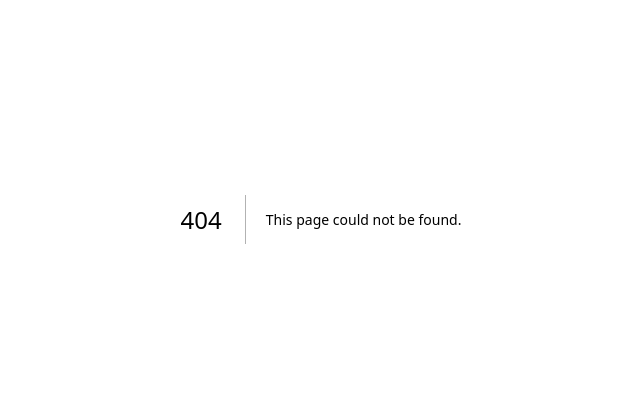
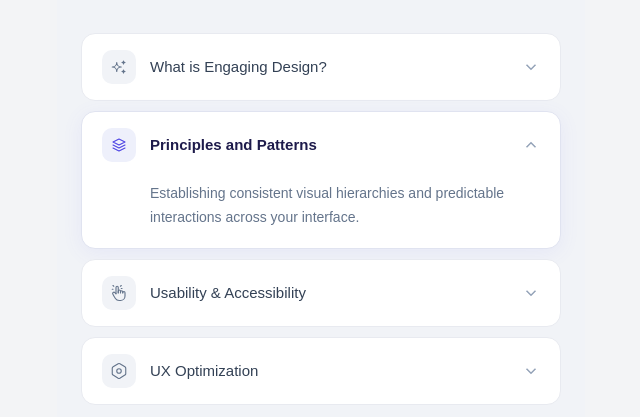
Before and after one commit to casanova259/myui, a Next.js app: page /accrodian in a window 1280 px wide. Before the commit this address had no page. Shown: the part 181-598 px from the top of the page, without its empty margins (319-959 px from the left). Built offline with nearby package versions, Linux system fonts and the light colour scheme.

Commit message:
Worked on the accordian component

```diff
--- /dev/null
+++ b/app/accrodian/page.tsx
@@ -0,0 +1,10 @@
+"use client";
+
+import Accordion from "@/components/accordian/accordian";
+
+export default function Page()
+{
+    return <div className="min-h-screen flex items-center justify-center bg-gray-100">
+        <Accordion/>
+    </div>
+}
--- /dev/null
+++ b/components/accordian/accordian.tsx
@@ -0,0 +1,205 @@
+import React, { useState } from "react";
+import { AnimatePresence, motion } from "motion/react";
+import {
+    IconSparkles,
+    IconStack2,
+    IconHandClick,
+    IconSettings2,
+} from "@tabler/icons-react";
+
+const ITEMS = [
+    {
+        id: 1,
+        icon: <IconSparkles size={18} stroke={1.5} />,
+        question: "What is Engaging Design?",
+        answer:
+            "Engaging design captures attention and creates meaningful experiences. It blends aesthetics with functionality to keep users interested and coming back.",
+    },
+    {
+        id: 2,
+        icon: <IconStack2 size={18} stroke={1.5} />,
+        question: "Principles and Patterns",
+        answer:
+            "Establishing consistent visual hierarchies and predictable interactions across your interface.",
+    },
+    {
+        id: 3,
+        icon: <IconHandClick size={18} stroke={1.5} />,
+        question: "Usability & Accessibility",
+        answer:
+            "Great products work for everyone. Usability ensures interfaces are intuitive, while accessibility ensures they are inclusive for users of all abilities.",
+    },
+    {
+        id: 4,
+        icon: <IconSettings2 size={18} stroke={1.5} />,
+        question: "UX Optimization",
+        answer:
+            "UX optimization is the process of improving how users interact with your product — reducing friction, increasing clarity, and boosting satisfaction over time.",
+    },
+];
+
+const visible={
+
+}
+
+export default function Accordion() {
+    const [openId, setOpenId] = useState<number | null>(2);
+
+    return (
+        <div style={s.page}>
+            <div style={s.list}>
+                {ITEMS.map((item) => {
+                    const isOpen = openId === item.id;
+
+                    return (
+                        // 👇 animate this div's background/shadow on open
+                        <motion.div
+                            initial={{
+                                opacity:0
+                            }}
+                            animate={{
+                                opacity: 1,
+                                animationDelay: 1,
+                            }}
+                            key={item.id} style={{ ...s.item, ...(isOpen ? s.itemOpen : {}) }}>
+
+                            {/* Trigger row */}
+                            <button style={s.trigger} onClick={() => setOpenId(isOpen ? null : item.id)}>
+
+                                {/* Icon bubble */}
+                                <motion.div
+                                // initial={{
+                                //     opacity:isOpen ? 1:0,
+
+                                // }}
+                                // animate={{
+                                //     opacity:1,
+                                //     transition:{
+                                //         duration:1
+                                //     }
+                                // }}
+
+                                style={{ ...s.iconWrap, ...(isOpen ? s.iconWrapOpen : {}) }}>
+                                    {item.icon}
+                                </motion.div>
+
+                                <motion.span style={{ ...s.question, ...(isOpen ? s.questionOpen : {}) }}>
+                                    {item.question}
+                                </motion.span>
+
+                                {/* Chevron — 👇 rotate this with variants when open */}
+                                <svg
+                                    width="18"
+                                    height="18"
+                                    viewBox="0 0 24 24"
+                                    fill="none"
+                                    stroke="#94a3b8"
+                                    strokeWidth="2"
+                                    style={{
+                                        flexShrink: 0,
+                                        marginLeft: "auto",
+                                        transform: isOpen ? "rotate(180deg)" : "rotate(0deg)",
+                                    }}
+                                >
+                                    <polyline points="6 9 12 15 18 9" />
+                                </svg>
+
+                            </button>
+
+                            {/* Answer panel — 👇 animate height + opacity with AnimatePresence */}
+                            <AnimatePresence>
+
+                                {isOpen && (
+                                    <motion.div
+                                    initial={{height:0,opacity:0}}
+                                    animate={{height:"auto",opacity:1}}
+                                    exit={{height:0,opacity:0}}
+                                    transition={{type:"spring",stiffness:300,damping:25,mass:2}}
+                                    style={{overflow:"hidden"}}>
+                                        <p style={s.answerText}>{item.answer}</p>
+                                    </motion.div>
+                                )}
+                            </AnimatePresence>
+
+                        </motion.div>
+                    );
+                })}
+            </div>
+        </div>
+    );
+}
+
+const s: Record<string, React.CSSProperties> = {
+    page: {
+        minHeight: "100vh",
+        backgroundColor: "#f1f3f7",
+        display: "flex",
+        alignItems: "center",
+        justifyContent: "center",
+        padding: 24,
+        fontFamily: "'DM Sans', sans-serif",
+    },
+    list: {
+        width: "100%",
+        maxWidth: 480,
+        display: "flex",
+        flexDirection: "column",
+        gap: 10,
+    },
+    item: {
+        backgroundColor: "#fff",
+        borderRadius: 14,
+        overflow: "hidden",
+        border: "1px solid #e8eaf0",
+    },
+    itemOpen: {
+        boxShadow: "0 4px 20px rgba(99,102,241,0.08)",
+        border: "1px solid #e0e3f0",
+    },
+    trigger: {
+        width: "100%",
+        display: "flex",
+        alignItems: "center",
+        gap: 14,
+        padding: "16px 20px",
+        background: "none",
+        border: "none",
+        cursor: "pointer",
+        textAlign: "left" as const,
+    },
+    iconWrap: {
+        width: 34,
+        height: 34,
+        borderRadius: 10,
+        backgroundColor: "#f1f3f7",
+        display: "flex",
+        alignItems: "center",
+        justifyContent: "center",
+        color: "#64748b",
+        flexShrink: 0,
+    },
+    iconWrapOpen: {
+        backgroundColor: "#eef0fb",
+        color: "#4f46e5",
+    },
+    question: {
+        fontSize: 15,
+        fontWeight: 500,
+        color: "#334155",
+        flex: 1,
+    },
+    questionOpen: {
+        color: "#1e1b4b",
+        fontWeight: 600,
+    },
+    answer: {
+        borderTop: "1px solid #f1f3f7",
+    },
+    answerText: {
+        margin: 0,
+        padding: "4px 20px 18px 68px",
+        fontSize: 14,
+        color: "#64748b",
+        lineHeight: 1.7,
+    },
+};
```
